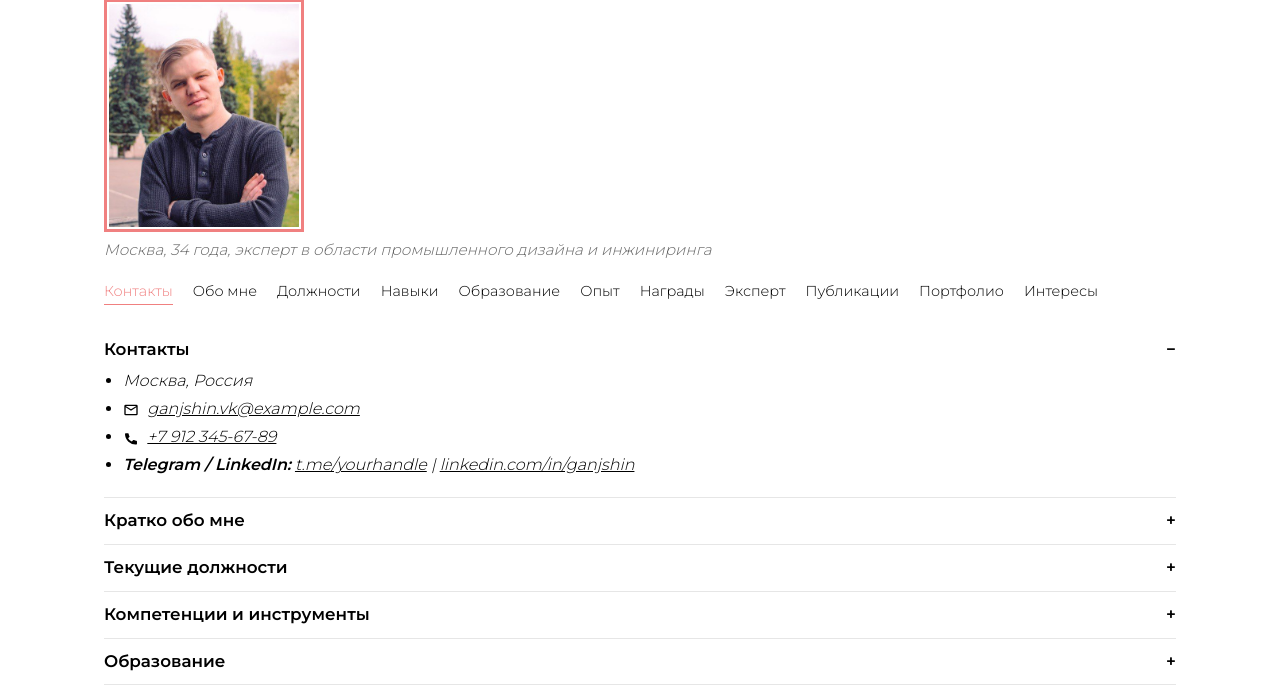
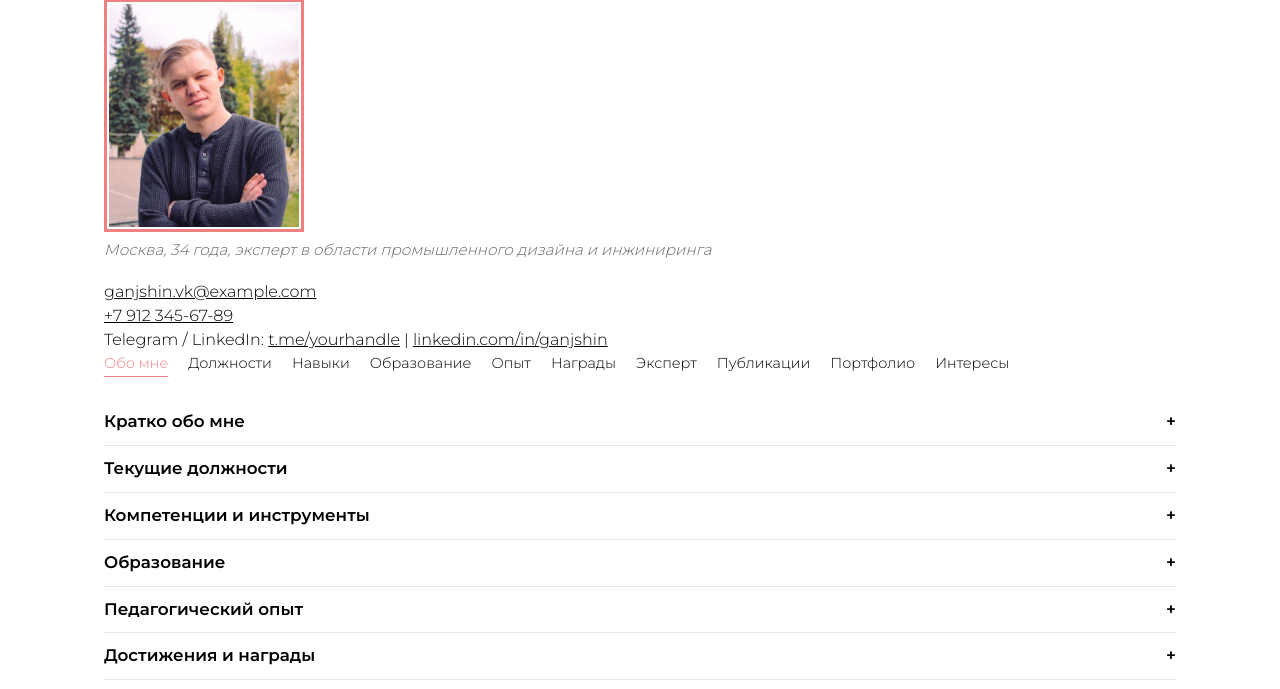
Before and after one commit to STEP3DLab/SpaceInvader, a plain HTML site: page index.html in a window 1280 px wide. Shown: the part 83-772 px from the top of the page. Drawn offline with Linux system fonts and the light colour scheme.

Commit message:
Move contact details below tagline

```diff
--- a/index.html
+++ b/index.html
@@ -22,10 +22,12 @@
   <h1 itemprop="name">Владимир Ганьшин</h1>
   <img loading="lazy" id="avatar" src="Avatar_Ganshin.jpg" alt="Аватар преподавателя Владимира Ганьшина" itemprop="image" style="max-width:200px;border-radius:0;cursor:pointer;" />
   <p class="tagline" itemprop="description">Москва, 34 года, эксперт в области промышленного дизайна и инжиниринга</p>
+  <p><a href="mailto:ganjshin.vk@example.com" itemprop="email">ganjshin.vk@example.com</a><br />
+  <a href="tel:+79123456789" itemprop="telephone">+7 912 345-67-89</a><br />
+  Telegram / LinkedIn: <a href="https://t.me/yourhandle" itemprop="sameAs">t.me/yourhandle</a> | <a href="https://linkedin.com/in/ganjshin" itemprop="sameAs">linkedin.com/in/ganjshin</a></p>
 
   <!-- 5. навигация-якоря -->
   <nav class="top-nav sticky">
-    <a href="#contacts">Контакты</a>
     <a href="#about">Обо мне</a>
     <a href="#positions">Должности</a>
     <a href="#skills">Навыки</a>
@@ -43,30 +45,6 @@
     <img loading="lazy" id="storyImg" src="" alt="Фото из сториз Владимира Ганьшина" />
   </div>
 
-  <!-- ===== Контакты ===== -->
-  <details id="contacts" open itemprop="address" itemscope itemtype="https://schema.org/PostalAddress">
-    <summary><strong>Контакты</strong></summary>
-      <address>
-    <ul>
-      <li itemprop="addressLocality">Москва, Россия</li>
-      <li>
-        <svg class="icon" viewBox="0 0 24 24" aria-hidden="true"><path d="M20 4H4a2 2 0 00-2 2v12a2 2 0 002 2h16a2 2 0 002-2V6a2 2 0 00-2-2zm0 2l-8 5-8-5h16zm0 12H4V8l8 5 8-5v10z"/></svg>
-        <a href="mailto:ganjshin.vk@example.com" itemprop="email">ganjshin.vk@example.com</a>
-      </li>
-      <li>
-        <svg class="icon" viewBox="0 0 24 24" aria-hidden="true"><path d="M6.62 10.79a15.05 15.05 0 006.59 6.59l2.2-2.2a1 1 0 011.11-.21 11.36 11.36 0 003.55 1.13 1 1 0 01.9 1v3.56a1 1 0 01-.91 1A16 16 0 013 5.91a1 1 0 011-0.91h3.56a1 1 0 011 .9 11.36 11.36 0 001.13 3.55 1 1 0 01-.21 1.09l-2.2 2.2z"/></svg>
-        <a href="tel:+79123456789" itemprop="telephone">+7 912 345-67-89</a>
-      </li>
-      <li>
-        <strong>Telegram / LinkedIn:</strong>
-        <a href="https://t.me/yourhandle" itemprop="sameAs">t.me/yourhandle</a> |
-        <a href="https://linkedin.com/in/ganjshin" itemprop="sameAs">linkedin.com/in/ganjshin</a>
-      </li>
-    </ul>
-      </address>
-  </details>
-
-  <!-- ===== Обо мне ===== -->
   <details id="about">
     <summary><strong>Кратко обо мне</strong></summary>
     <video class="about-video" src="output_compressed.mp4" controls aria-label="Краткое видео обо мне">
```
